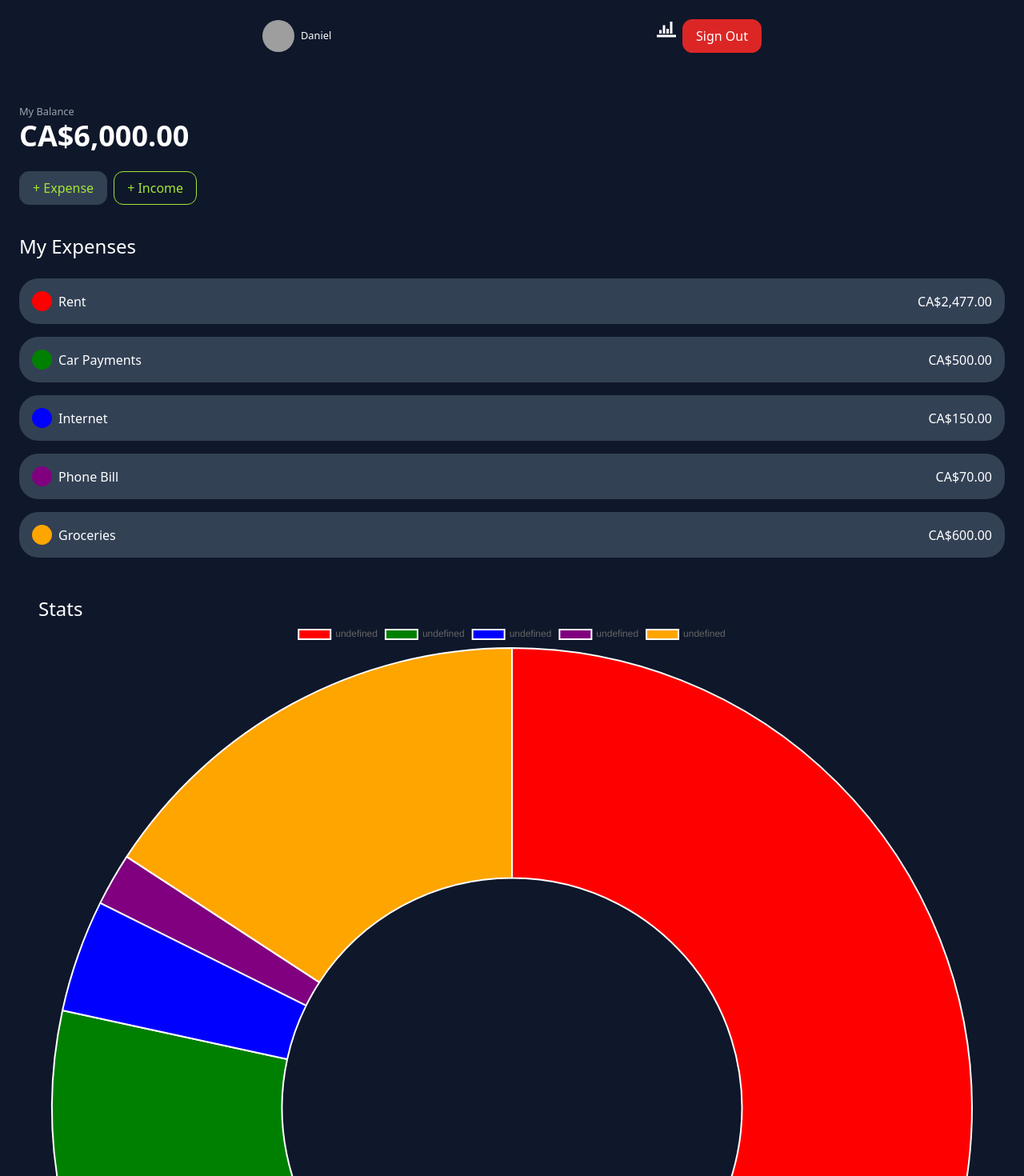
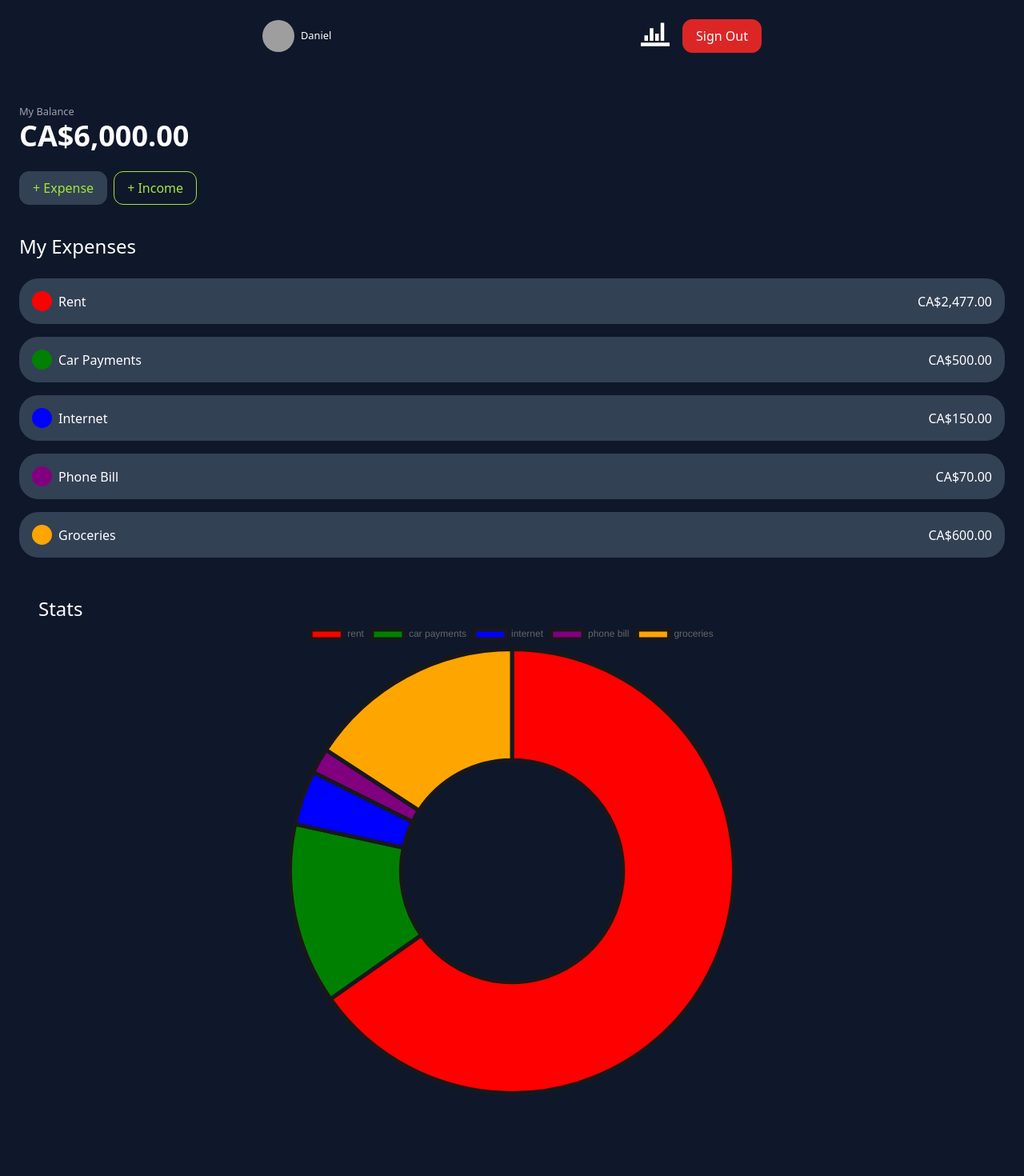
Before and after one commit to danielAwale/finance-tracker, a Next.js app in the folder my-app/: page / in a window 1280 px wide. Shown: the top 1470 px of the page at 80% size. After the commit the page ends 1417 px from the top, so only its background shows below. Built offline with nearby package versions, Linux system fonts and the light colour scheme; grey boxes are pictures that could not be loaded.

Commit message:
contain the finished doughnut

```diff
--- a/my-app/app/page.js
+++ b/my-app/app/page.js
@@ -14,31 +14,31 @@ const dummyData = [
     id: 1,
     title: "rent",
     color: "red",
-    amount: 2477,
+    total: 2477,
   },
   {
     id: 2,
     title: "car payments",
     color: "green",
-    amount: 500,
+    total: 500,
   },
   {
     id: 3,
     title: "internet",
     color: "blue",
-    amount: 150,
+    total: 150,
   },
   {
     id: 4,
     title: "phone bill",
     color: "purple",
-    amount: 70,
+    total: 70,
   },
   {
     id: 5,
     title: "groceries",
     color: "orange",
-    amount: 600,
+    total: 600,
   },
 ];
 
@@ -63,7 +63,7 @@ export default function Home() {
               <CategoryItem
                 color={item.color}
                 title={item.title}
-                amount={item.amount}
+                amount={item.total}
               />
             );
           })}
@@ -73,17 +73,17 @@ export default function Home() {
       {/* Chart Section */}
       <section className="py-6 px-6">
         <h3 className="text-2xl">Stats</h3>
-        <div>
+        <div className="w-1/2 mx-auto">
           <Doughnut
             data={{
-              labels: dummyData.map((expense) => {
-                expense.title;
-              }),
+              labels: dummyData.map((expense) => expense.title),
               datasets: [
                 {
                   label: "Expenses",
-                  data: dummyData.map((expenses) => expenses.amount),
+                  data: dummyData.map((expenses) => expenses.total),
                   backgroundColor: dummyData.map((expenses) => expenses.color),
+                  borderColor: ["#18181b"],
+                  borderWidth: 5,
                 },
               ],
             }}
--- a/my-app/components/Nav.jsx
+++ b/my-app/components/Nav.jsx
@@ -21,9 +21,9 @@ const Nav = () => {
         </div>
 
         {/* Right side of our navigation */}
-        <nav className="flex item-center gap-2">
+        <nav className="flex item-center gap-4">
           <div>
-            <ImStatsBars className="text-2xl" />
+            <ImStatsBars className="text-4xl" />
           </div>
           <div>
             <button className="btn btn-danger">Sign out</button>
```
